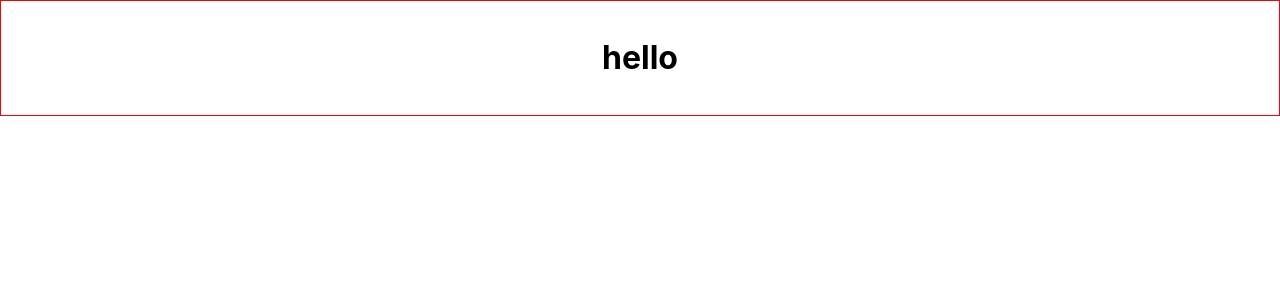
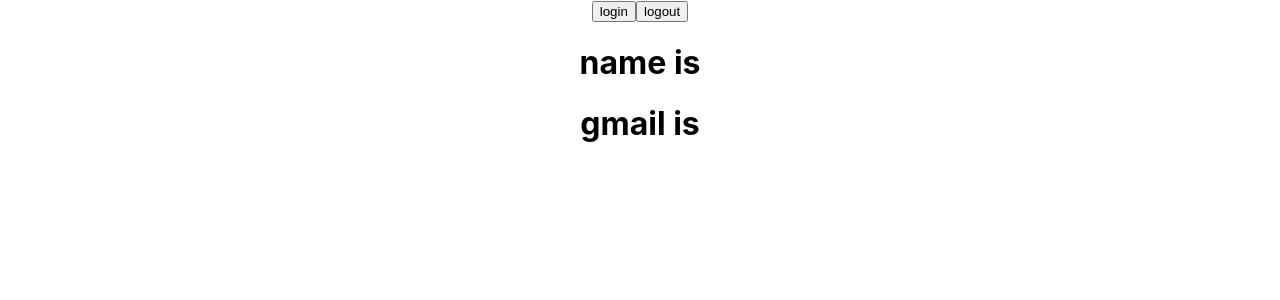
Before and after one commit to Samandar0021305/react-typescript-tutorial, a React (Create React App) app: page / in a window 1280 px wide. Shown: the top 300 px of the page. Built offline with nearby package versions, Linux system fonts and the light colour scheme.

Commit message:
useState hooks type

```diff
--- a/src/App.tsx
+++ b/src/App.tsx
@@ -1,8 +1,6 @@
 import React from 'react';
 import './App.css';
-import { Button } from './components/Button';
-import { Container } from './components/Container';
-import { Input } from './components/Input';
+import { User } from './components/state/User';
 
 function App() {
 
@@ -29,7 +27,7 @@ function App() {
 
   return (
     <div className="App">
-          <Container styles={{border:"1px solid red", padding:"1rem"}} />
+        <User/>
     </div>
   );
 }
--- /dev/null
+++ b/src/components/state/User.tsx
@@ -0,0 +1,28 @@
+import {useState} from 'react'
+type state={
+    name:string,
+    gmail:string
+}
+
+export const User = () => {
+  const [user,setUser] = useState<state | null>(null)
+   const handleLogin = ()=>{
+     setUser({
+        name:"Vishvas",
+        gmail:"vishvas@gmail.com"
+     })
+   }
+
+   const handleLoginout = ()=>{
+    setUser(null)
+   }
+
+return (
+    <div>
+        <button onClick={handleLogin}>login</button>
+        <button onClick={handleLoginout}>logout</button>
+        <h1>name is {user?.name}</h1>
+        <h1>gmail is {user?.gmail}</h1>
+    </div>
+  )
+}
```
Also changed, not shown: src/components/Input.tsx (deleted, +0 -13 lines), src/components/state/Loggidein.tsx (added, +18 -0 lines).
